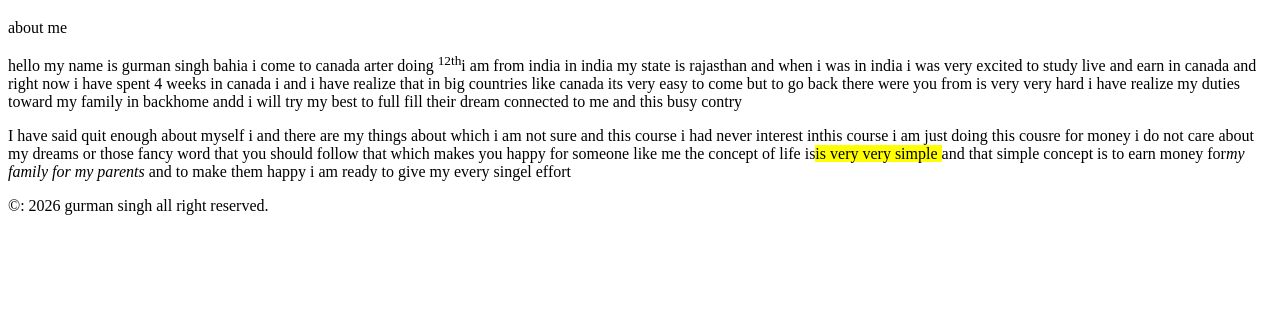
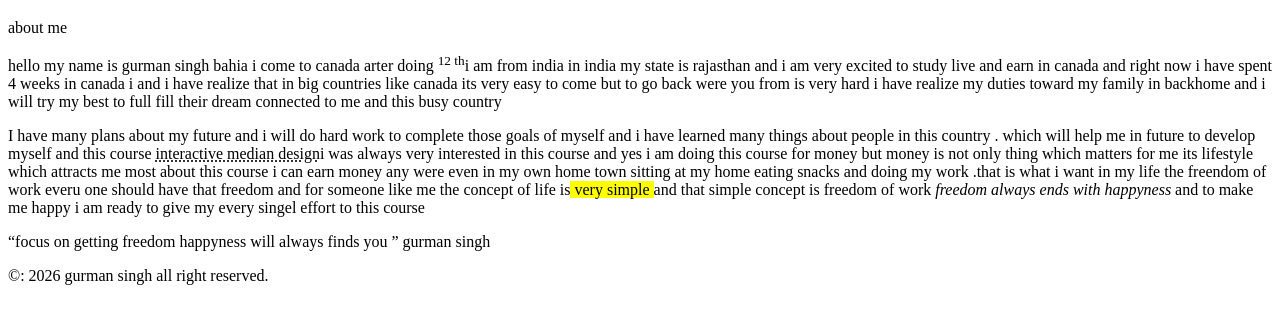
Before and after one commit to singh2842/singh2842.github.io, a plain HTML site: page html-assignment/index.html in a window 1280 px wide. Shown: the part 61-384 px from the top of the page. Drawn offline with Linux system fonts and the light colour scheme.

Commit message:
added paragraph 1 2and added quates and footer

```diff
--- a/html-assignment/index.html
+++ b/html-assignment/index.html
@@ -11,10 +11,11 @@
 
     </header>
     <article>about me</article>
-    <P>hello my name is gurman singh bahia  i come to canada arter doing <sup> 12th</sup>i am from india in india my state is rajasthan and when i was in india i was very excited to study live and earn in canada and right now i have spent 4 weeks in canada i and i have realize that in big countries like canada its very easy to come but to go back there were you from is very very hard i have realize my duties toward my family in backhome andd i will try my best to full fill their dream connected to me and this busy contry
+    <P>hello my name is gurman singh bahia  i come to canada arter doing <sup> 12 th</sup>i am from india in india my state is rajasthan and  i am very excited to study live and earn in canada and right now i have spent 4 weeks in canada i and i have realize that in big countries like canada its very easy to come but to go back were you from is  very hard i have realize my duties toward my family in backhome and i will try my best to full fill their dream connected to me and this busy country
          </P>
-         <P>I have said quit enough about myself i and there are my things about which i am not sure and this course <abbr title="interactive media design"></abbr>i had never interest inthis course i am just doing this cousre for money i do not care about my dreams or those fancy word that you should follow that which makes you happy for someone like me the concept of life is<mark>is very very simple </mark>   and that simple concept is to earn money for<EM>my family for my parents </EM>  and to make them happy i am ready to give my every singel effort
+         <P>I have many plans about my future and i will do hard work to complete those goals of myself  and i have learned many things about people in this country . which will help me in future to  develop myself and this course <abbr title=>interactive median design</abbr>i was always very interested in this course and yes i am doing this course for money but money is not only thing which matters for me its lifestyle which attracts me most about this course i can earn money any were even in my own  home town sitting at my home eating snacks and doing my work .that is what i want in my life the freendom of work everu one should have that freedom and for someone like me the concept of life is<mark>  very simple </mark>   and that simple concept is freedom of work <EM>freedom always ends with happyness </EM>  and to make me happy i am ready to give my every singel effort to this course
                </P>
+               <Q>focus on getting freedom happyness will always finds you </Q> gurman singh
 <FOOTER><P>&copy: 2026 gurman singh all right reserved. </P></FOOTER>
 </body>
 </html>
```
